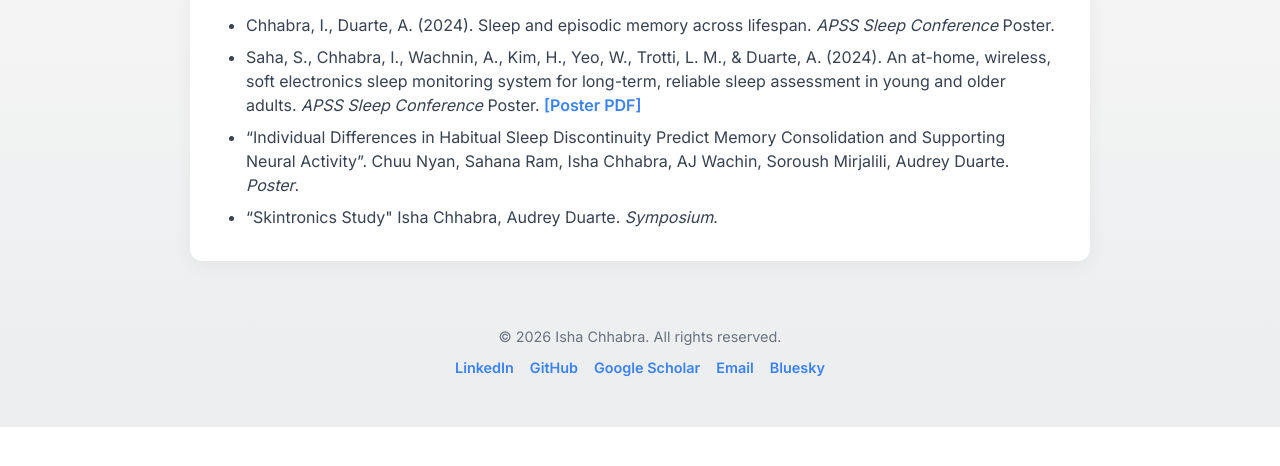
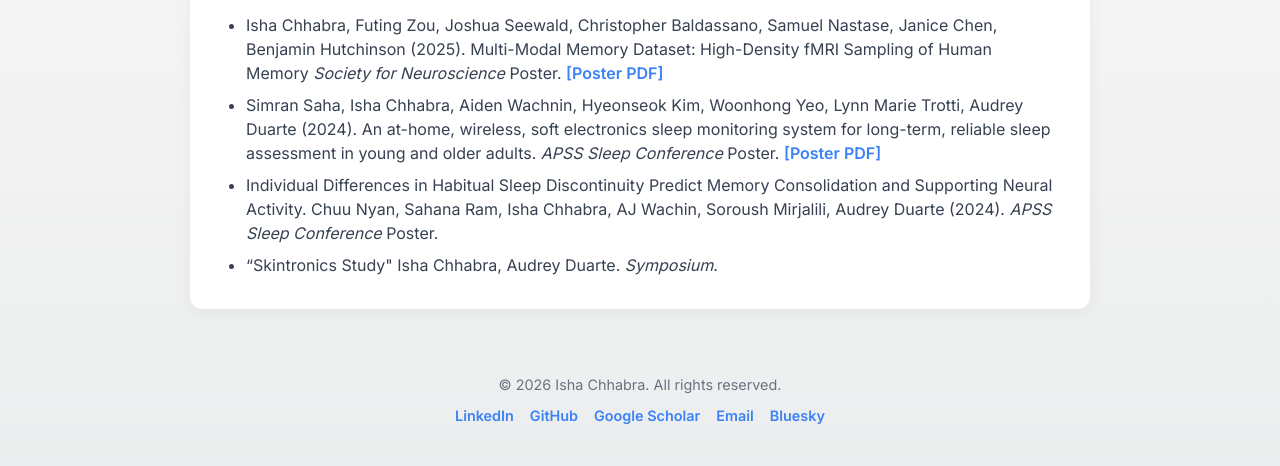
Before and after one commit to ishachhabra1/ishachhabra1.github.io, a plain HTML site: page publications.html in a window 1280 px wide. Shown: the part 412-878 px from the top of the page. Before the commit the page ends 839 px from the top, so only its background shows below. Drawn offline with nearby package versions, Linux system fonts and the light colour scheme.

Commit message:
added SfN poster

```diff
--- a/publications.html
+++ b/publications.html
@@ -46,17 +46,22 @@
   <section class="section">
     <h2>Conference Presentations</h2>
     <ul>
-      <li>Chhabra, I., Duarte, A. (2024). Sleep and episodic memory across lifespan. <em>APSS Sleep Conference</em> Poster.</li>
       <li>
-        Saha, S., Chhabra, I., Wachnin, A., Kim, H., Yeo, W., Trotti, L. M., &amp; Duarte, A. (2024).
+        Isha Chhabra, Futing Zou, Joshua Seewald, Christopher Baldassano, Samuel Nastase, Janice Chen, Benjamin Hutchinson (2025).
+        Multi-Modal Memory Dataset: High-Density fMRI Sampling of Human Memory
+        <em>Society for Neuroscience</em> Poster.
+        <a href="SfN Poster 2025.pdf" target="_blank">[Poster PDF]</a>
+      </li>
+      <li>
+        Simran Saha, Isha Chhabra, Aiden Wachnin, Hyeonseok Kim, Woonhong Yeo, Lynn Marie Trotti, Audrey Duarte (2024).
         An at-home, wireless, soft electronics sleep monitoring system for long-term, reliable sleep assessment in young and older adults.
         <em>APSS Sleep Conference</em> Poster.
         <a href="Sleep Conference Poster.pdf" target="_blank">[Poster PDF]</a>
       </li>
       <li>
-        “Individual Differences in Habitual Sleep Discontinuity Predict Memory Consolidation and Supporting Neural Activity”.
-        Chuu Nyan, Sahana Ram, Isha Chhabra, AJ Wachin, Soroush Mirjalili, Audrey Duarte.
-        <em>Poster</em>.
+        Individual Differences in Habitual Sleep Discontinuity Predict Memory Consolidation and Supporting Neural Activity.
+        Chuu Nyan, Sahana Ram, Isha Chhabra, AJ Wachin, Soroush Mirjalili, Audrey Duarte (2024).
+        <em>APSS Sleep Conference</em> Poster.
       </li>
       <li>
         “Skintronics Study" Isha Chhabra, Audrey Duarte.
```
Also changed, not shown: 2 other files.
